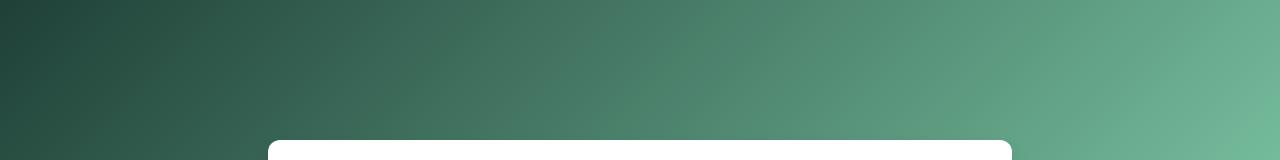
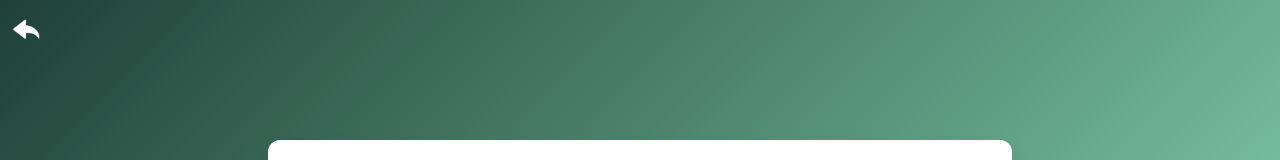
Before and after one commit to singapore2024/Team-6, a React (Vite) app in the folder vite-project/: page /employees in a window 1280 px wide. Shown: the top 160 px of the page. Built offline with nearby package versions, Linux system fonts and the light colour scheme.

Commit message:
created backbutton

```diff
--- /dev/null
+++ b/vite-project/src/components/BackButton.tsx
@@ -0,0 +1,14 @@
+
+import BackButtonIcon from '../icons/back_arrow.png'
+import { useNavigate } from "react-router-dom";
+
+const BackButton: React.FC = () => {
+    const navigate = useNavigate();
+    return (
+        <div className='fixed top-1 left-1 w-12'>
+            <img onClick={() => navigate("/")} src={BackButtonIcon}></img>
+        </div>
+    );
+}
+
+export default BackButton;
--- a/vite-project/src/pages/EmployeesPage.tsx
+++ b/vite-project/src/pages/EmployeesPage.tsx
@@ -2,6 +2,7 @@ import React from "react";
 import SpeakerIcon from "../icons/speakericon.png"
 import TextSizeIcon from "../icons/text_size.png"
 import { Typography } from "@mui/material";
+import BackButton from "../components/BackButton";
 
 type EmployeeInfo = {
     name: string,
@@ -66,6 +67,8 @@ const EmployeesPage: React.FC = () => {
         { name: 'Soe', textToSpeechEnabled: false, enlargedText: true }
     ];
     return (
+        <>
+            <BackButton></BackButton>
             <div className='w-[680px] h-full'>
                 <Typography variant="h2" color="black">Employee's Profiles</Typography>
                 <ul className='w-full min-h-96 max-h-96 h-full items-center list-disc gap-1 overflow-y-scroll'>
@@ -76,6 +79,7 @@ const EmployeesPage: React.FC = () => {
                     }
                 </ul>
             </div>
+        </>
     );
 };
 
```
Also changed, not shown: vite-project/src/icons/back_arrow.png (added). Lines whose indentation alone changed are shown as unchanged.
